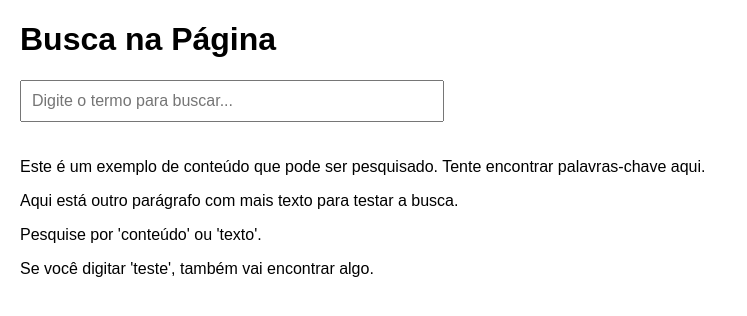
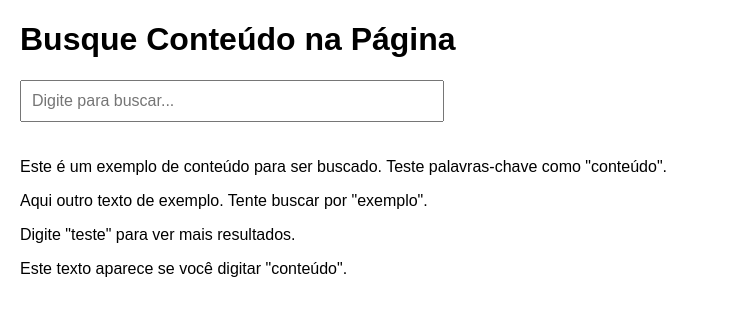
Before and after one commit to well-nunes/helppsp, a plain HTML site: page index.htm in a window 1280 px wide. Shown: the whole page, without its empty margins (0-747 px from the left). Drawn offline with Linux system fonts and the light colour scheme.

Commit message:
index.htm

```diff
--- a/index.htm
+++ b/index.htm
@@ -3,54 +3,53 @@
 <head>
     <meta charset="UTF-8">
     <meta name="viewport" content="width=device-width, initial-scale=1.0">
-  <title>Busca na Página</title>
+    <title>Busca Dinâmica</title>
     <style>
         body {
             font-family: Arial, sans-serif;
             margin: 20px;
         }
         #searchInput {
-      margin-bottom: 20px;
             padding: 10px;
+            font-size: 16px;
             width: 100%;
             max-width: 400px;
-      font-size: 16px;
+            margin-bottom: 20px;
         }
         .searchable {
+            display: block;
             margin-bottom: 10px;
-      display: block; /* Todos os parágrafos serão visíveis inicialmente */
         }
     </style>
 </head>
 <body>
-  <h1>Busca na Página</h1>
-  <input type="text" id="searchInput" placeholder="Digite o termo para buscar..." onkeyup="searchContent()">
+
+    <h1>Busque Conteúdo na Página</h1>
+    <input type="text" id="searchInput" placeholder="Digite para buscar..." onkeyup="searchContent()">
 
     <div id="content">
-    <p class="searchable">Este é um exemplo de conteúdo que pode ser pesquisado. Tente encontrar palavras-chave aqui.</p>
-    <p class="searchable">Aqui está outro parágrafo com mais texto para testar a busca.</p>
-    <p class="searchable">Pesquise por 'conteúdo' ou 'texto'.</p>
-    <p class="searchable">Se você digitar 'teste', também vai encontrar algo.</p>
+        <p class="searchable">Este é um exemplo de conteúdo para ser buscado. Teste palavras-chave como "conteúdo".</p>
+        <p class="searchable">Aqui outro texto de exemplo. Tente buscar por "exemplo".</p>
+        <p class="searchable">Digite "teste" para ver mais resultados.</p>
+        <p class="searchable">Este texto aparece se você digitar "conteúdo".</p>
     </div>
 
     <script>
         function searchContent() {
-      var input = document.getElementById("searchInput");
-      var filter = input.value.toLowerCase();  // Obtém o valor digitado na busca
+            var input = document.getElementById("searchInput").value.toLowerCase(); // Obtém o valor da pesquisa
             var paragraphs = document.getElementsByClassName("searchable");
 
-      // Loop para verificar cada parágrafo
+            // Itera por cada parágrafo e verifica se contém o termo de busca
             for (var i = 0; i < paragraphs.length; i++) {
                 var paragraph = paragraphs[i];
-
-        // Se o parágrafo contém o texto da busca, exibe, caso contrário, oculta
-        if (paragraph.textContent.toLowerCase().includes(filter)) {
-          paragraph.style.display = "block";  // Exibe o parágrafo
+                if (paragraph.textContent.toLowerCase().includes(input)) {
+                    paragraph.style.display = "block"; // Exibe o parágrafo
                 } else {
-          paragraph.style.display = "none";   // Oculta o parágrafo
+                    paragraph.style.display = "none"; // Oculta o parágrafo
                 }
             }
         }
     </script>
+
 </body>
 </html>
```
Lines whose indentation alone changed are shown as unchanged.
